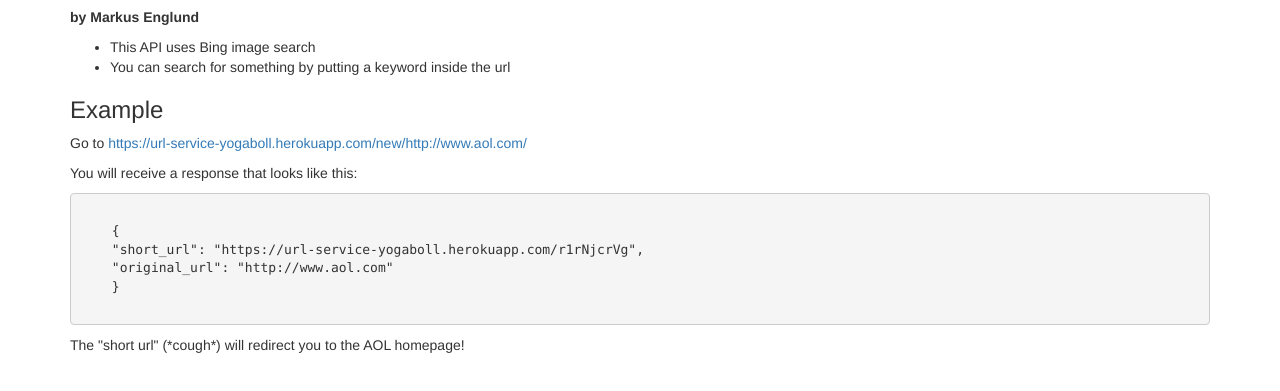
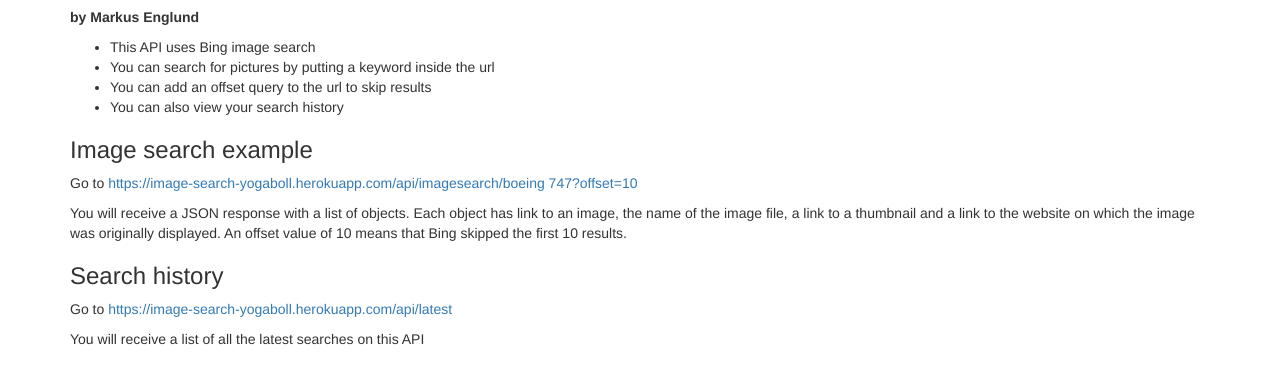
Before and after one commit to markusenglund/image-search, a website: page index.html in a window 1280 px wide. Shown: the part 63-454 px from the top of the page. Drawn offline with nearby package versions, Linux system fonts and the light colour scheme.

Commit message:
renaming and shuffling some files

```diff
--- a/index.js
+++ b/app.js
@@ -1,8 +1,3 @@
-//TODO:
-//do homepage
-//Should the connection to the database ever close?
-//Do git stuff and heroku
-
 const path = require("path"),
       express = require("express"),
       app = express(),
--- a/index.html
+++ b/index.html
@@ -10,19 +10,18 @@
         <p><strong>by Markus Englund</strong></p>
         <ul>
             <li>This API uses Bing image search</li>
-            <li>You can search for something by putting a keyword inside the url</li>
+            <li>You can search for pictures by putting a keyword inside the url</li>
+            <li>You can add an offset query to the url to skip results</li>
+            <li>You can also view your search history</li>
         </ul>
 
-        <h3>Example</h3>
-        <p>Go to <a href="https://url-service-yogaboll.herokuapp.com/new/http://www.aol.com">https://url-service-yogaboll.herokuapp.com/new/http://www.aol.com/</a></p>
-        <p>You will receive a response that looks like this:</p>
-        <pre><code>
-    {
-    "short_url": "https://url-service-yogaboll.herokuapp.com/r1rNjcrVg",
-    "original_url": "http://www.aol.com"
-    }
-        </code></pre>
-        <p>The "short url" (*cough*) will redirect you to the AOL homepage!</p>
+        <h3>Image search example</h3>
+        <p>Go to <a href="https://image-search-yogaboll.herokuapp.com/api/imagesearch/boeing 747?offset=10">https://image-search-yogaboll.herokuapp.com/api/imagesearch/boeing 747?offset=10</a></p>
+        <p>You will receive a JSON response with a list of objects. Each object has link to an image, the name of the image file, a link to a thumbnail and a link to the website on which the image was originally displayed. An offset value of 10 means that Bing skipped the first 10 results.</p>
+
+        <h3>Search history</h3>
+        <p>Go to <a href="https://image-search-yogaboll.herokuapp.com/api/latest">https://image-search-yogaboll.herokuapp.com/api/latest</a></p>
+        <p>You will receive a list of all the latest searches on this API</p>
     </div>
 
 </body>
--- a/routes/latest.js
+++ b/routes/latest.js
@@ -1,7 +1,7 @@
 const mongoose = require("mongoose"),
       express = require("express"),
       router = express.Router(),
-      schema = require("./schema");
+      schema = require("../schema");
 
 router.get("/", (req, res) => {
 
--- a/routes/search.js
+++ b/routes/search.js
@@ -2,7 +2,7 @@
       mongoose = require("mongoose"),
       express = require("express"),
       router = express.Router(),
-      schema = require("./schema");
+      schema = require("../schema");
 
 mongoose.connect("mongodb://markus:markus@ds141428.mlab.com:41428/latest-searches");
 var Search = mongoose.model("Search", schema);
```
Also changed, not shown: schema.js (renamed from routes/schema.js), 1 other file.
